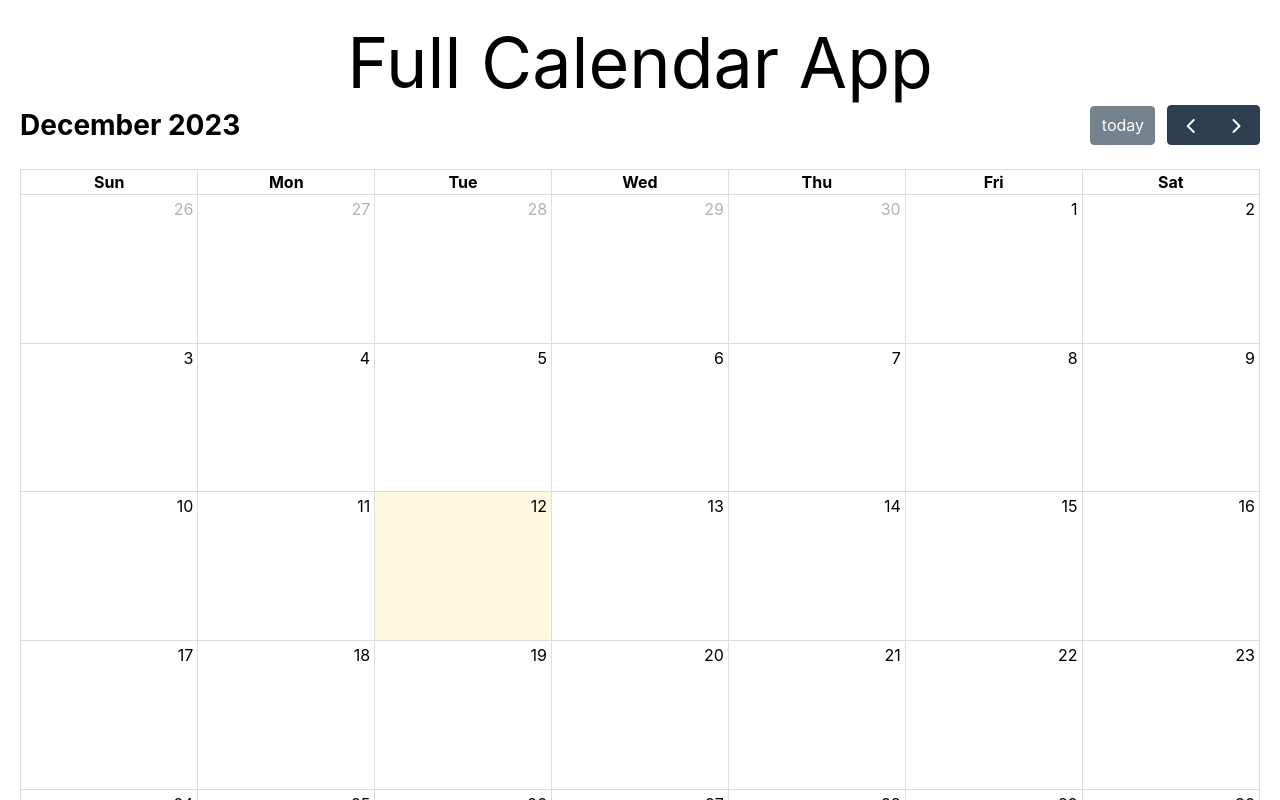
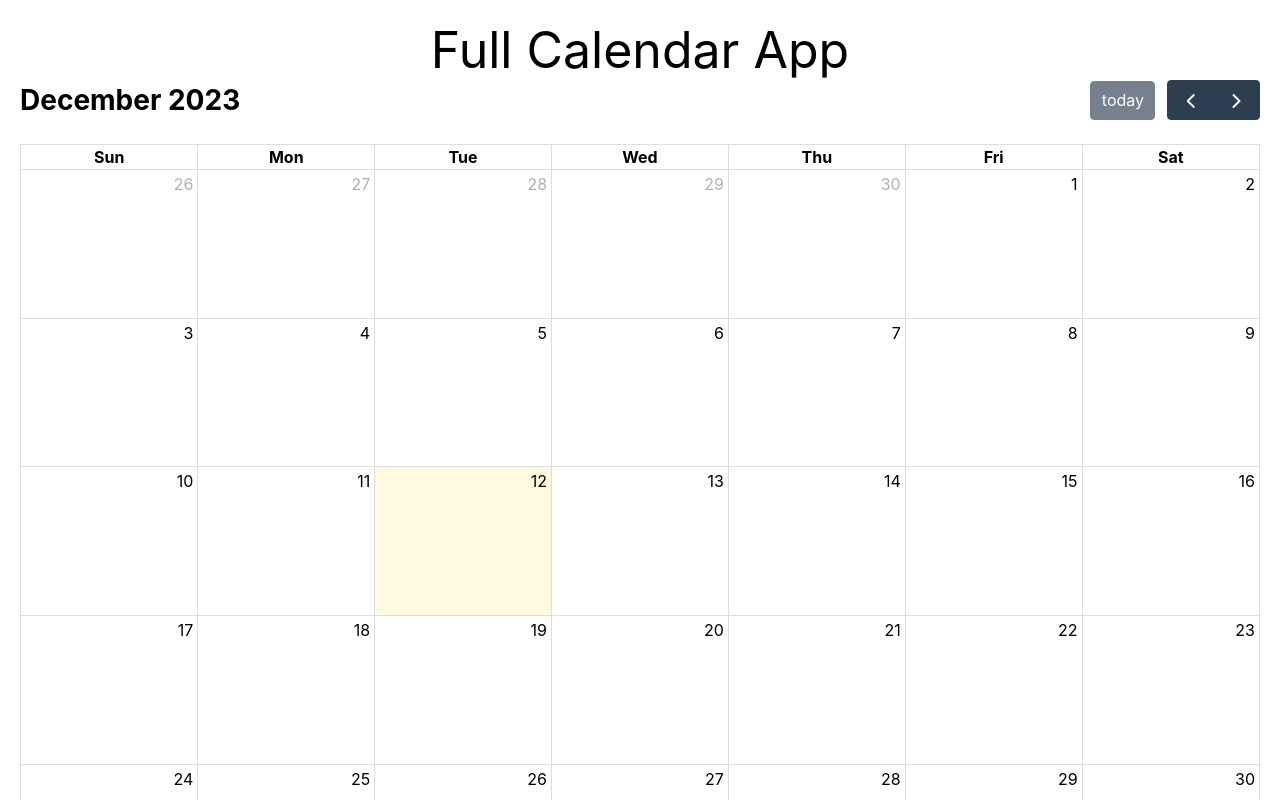
Before and after one commit to zaidansari42/Full-Calendar-React, a JavaScript app: page / in a window 1280 px wide. Shown: the top 800 px of the page. Built offline with nearby package versions, Linux system fonts and the light colour scheme; the HTML template or start-up script is replaced by a standard one.

Commit message:
Fixed Header size

```diff
--- a/src/App.css
+++ b/src/App.css
@@ -3,7 +3,7 @@
 }
 
 .App-header {
-  font-size: 70px;
+  font-size: 50px;
   text-align: center;
   margin: 0 20px 0 20px;
 }
```
